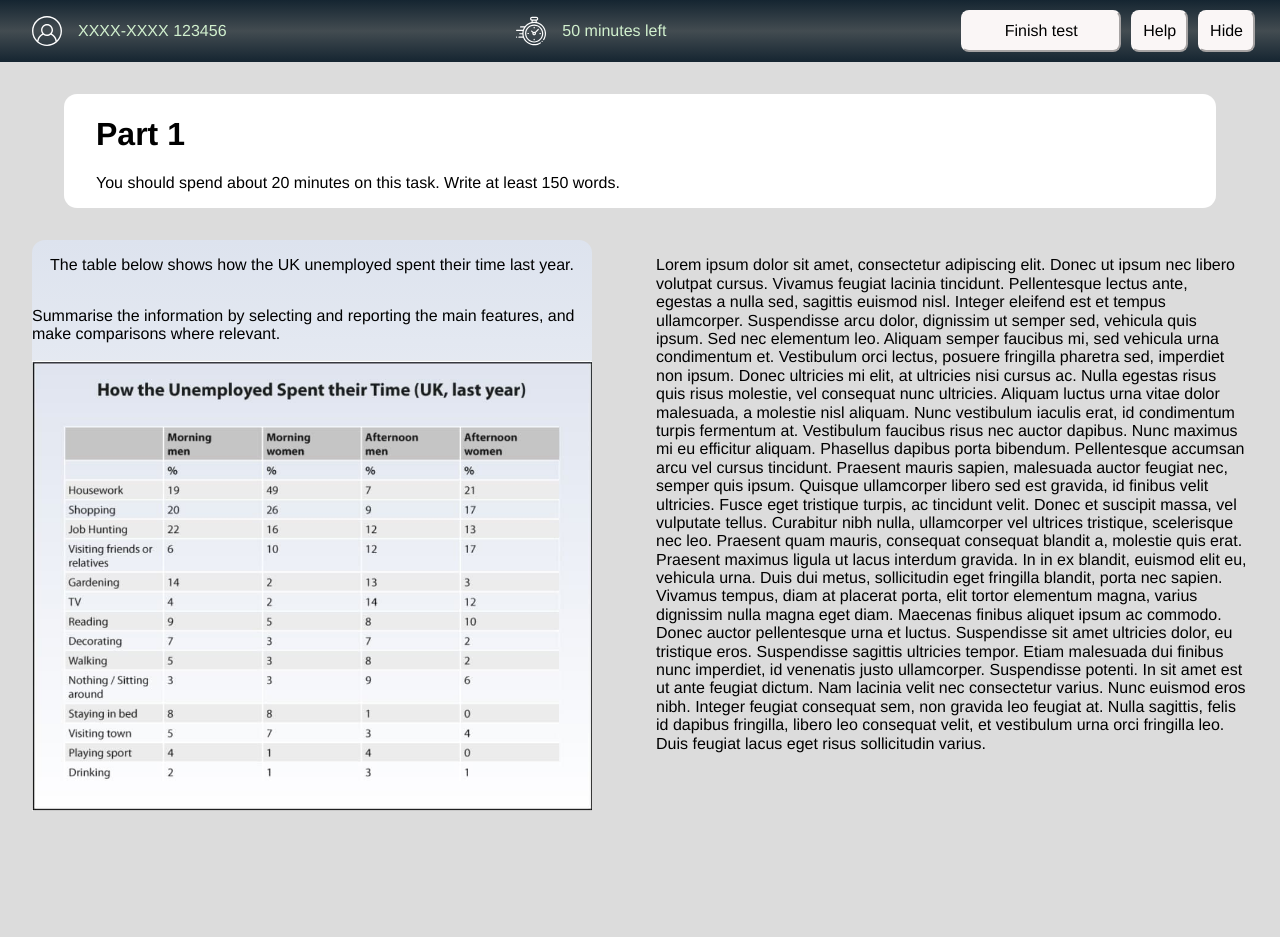
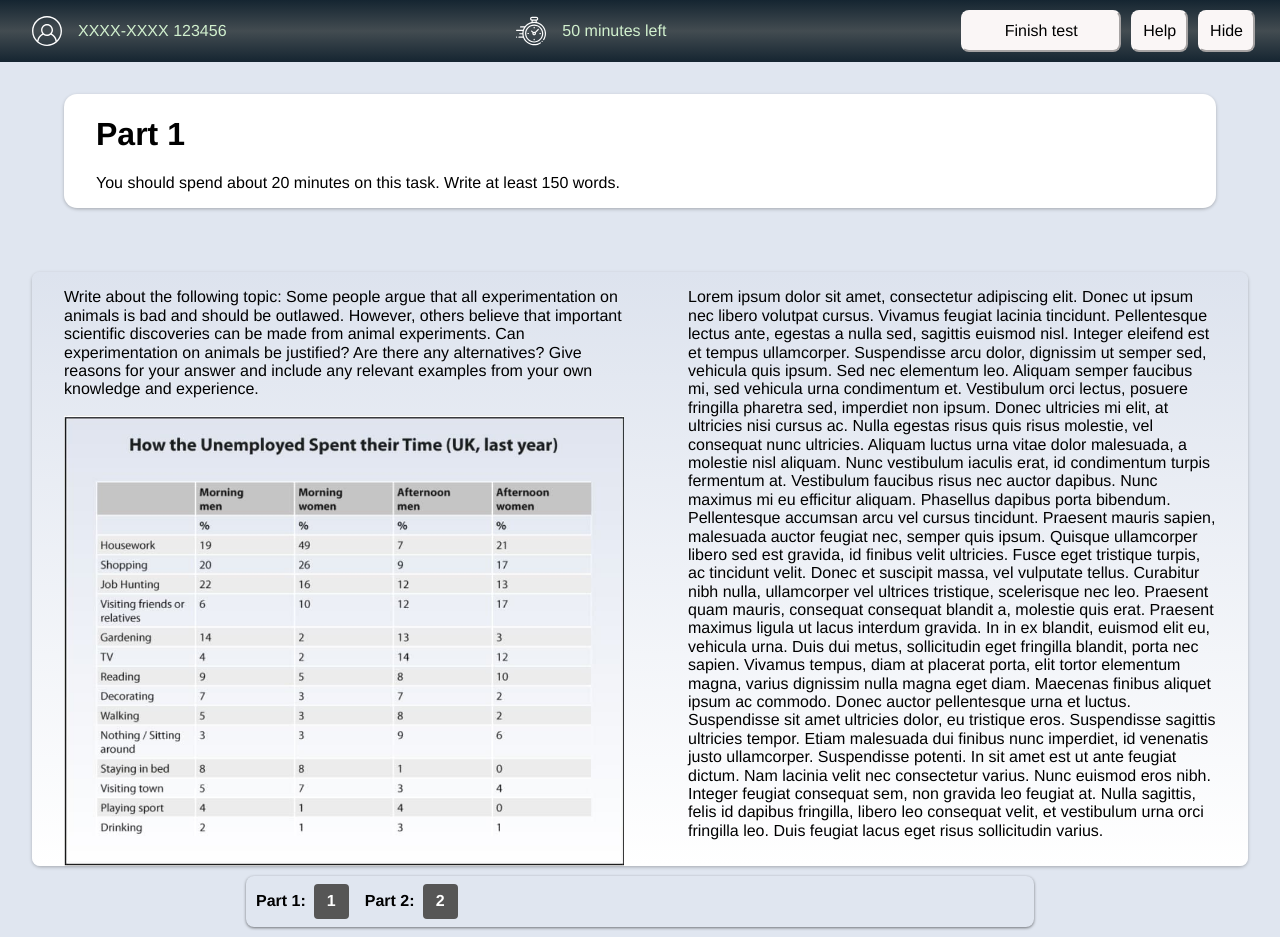
Before and after one commit to VolodymyrSi/react_ielts, a React (Create React App) app: page / in a window 1280 px wide. Before the commit the page ends 811 px from the top, so only its background shows below. Built offline with nearby package versions, Linux system fonts and the light colour scheme.

Commit message:
adds navbar

```diff
--- a/src/App.js
+++ b/src/App.js
@@ -3,7 +3,7 @@ import TaskContainer from './components/TaskContainer';
 
 function App() {
   return (
-    <div>
+    <div className="body">
       <Header />
       <TaskContainer />
     </div>
--- a/src/components/Nav.js
+++ b/src/components/Nav.js
@@ -0,0 +1,16 @@
+function Nav(props) {
+  return (
+    <div className="navigationContainer">
+      <div className="navigationButtonContainer">
+        <p>Part 1:</p>
+        <button className="navigationButton" onClick={() => props.onClick(1)}>1</button>
+      </div>
+      <div className="navigationButtonContainer">
+        <p>Part 2:</p>
+        <button className="navigationButton" onClick={() => props.onClick(2)}>2</button>
+      </div>
+    </div>
+  );
+}
+
+export default Nav;
--- a/src/components/TaskContainer.js
+++ b/src/components/TaskContainer.js
@@ -1,16 +1,41 @@
+import { useState } from 'react';
 import TaskHeader from './Task_header';
 import TaskFile from './Task_file';
 import TaskForm from './Task_form';
+import Nav from './Nav';
 
 function TaskContainer() {
+  const [taskNumber, setTaskNumber] = useState(2);
+
   return (
     <div>
       <div className="taskContainer">
         <TaskHeader />
       </div>
       <div className="taskFileAndForm">
-        <TaskFile />
-        <TaskForm />
+        {taskNumber === 1 && (
+          <TaskFile
+            task="The table below shows how the UK unemployed spent their time last year.
+        Summarise the information by selecting and reporting the main features,
+        and make comparisons where relevant."
+          />
+        )}
+        {taskNumber === 1 && <TaskForm />}
+      </div>
+      <div className="taskFileAndForm">
+        {taskNumber === 2 && (
+          <TaskFile
+            task="Write about the following topic:
+Some people argue that all experimentation on animals is bad and should be outlawed.
+However, others believe that important scientific discoveries can be made from animal experiments.
+Can experimentation on animals be justified? Are there any alternatives?
+Give reasons for your answer and include any relevant examples from your own knowledge and experience."
+          />
+        )}
+        {taskNumber === 2 && <TaskForm />}
+      </div>
+      <div className="navFlexContainer">
+        <Nav onClick={setTaskNumber}/>
       </div>
     </div>
   );
--- a/src/components/Task_file.js
+++ b/src/components/Task_file.js
@@ -1,15 +1,10 @@
 import task1SamplePicture from '../files/sample_task_1.jpg';
 
-function TaskFile() {
+function TaskFile(props) {
   return (
     <div className="taskFile">
-      <p>
-        The table below shows how the UK unemployed spent their time last year.
-      </p>
-      <p>
-        Summarise the information by selecting and reporting the main features,
-        and make comparisons where relevant.
-      </p>
+      <p>{props.task}</p>
+
       <img
         src={task1SamplePicture}
         alt="if you do not see this, please contact admins"
--- a/src/index.css
+++ b/src/index.css
@@ -1,6 +1,6 @@
 body {
   font-family: helvetica, sans-serif;
-  background-color: gainsboro;
+  background-color: #e0e6f0;
 }
 
 /* header */
@@ -66,12 +66,13 @@ body {
   border-radius: 13px;
   background-color: white;
   margin-top: 2em;
+  box-shadow: 0 0.0714em 0.214em rgb(0 0 0 / 25%);
+
 }
 
 .taskContainer {
   display: flex;
   justify-content: center;
-  background-color: gainsboro;
 }
 
 .taskContainer p,
@@ -98,10 +99,56 @@ body {
 .taskFileAndForm {
   display: flex;
   justify-content: center;
-  margin-top:2em;
+  margin-top: 2em;
+  background-image: linear-gradient(to top, #fff, #dde3ee);
+  margin-left: 2em;
+  margin-right: 2em;
+  box-shadow: 0 0.0714em 0.214em rgb(0 0 0 / 25%);
+  border-radius: 8px;
+
   /* width:80% */
 }
 
 .taskForm {
-    margin: 0 2em;
+  margin: 0 2em;
 }
+
+/* nav */
+
+.navFlexContainer {
+  display: flex;
+  justify-content: center;
+}
+
+.navigationContainer {
+  width: 60%;
+  display: flex;
+  box-shadow: 0 1px 3px rgb(0 0 0 / 50%);
+  border-radius: 8px;
+  padding: 0px 10px;
+  margin: 10px 0;
+  font-weight: 700;
+}
+
+.navigationButtonContainer {
+  display: flex;
+  align-items: center;
+  flex-flow: row;
+}
+
+.navigationButton {
+  height: 35px;
+  width: 35px;
+  border: none;
+  padding: 0;
+  background-color: #565656;
+  border-radius: 0.25rem;
+  margin-left: 0.5em;
+  margin-right: 1em;
+  font-weight: bolder;
+  color: white;
+}
+
+button:hover {
+  cursor: pointer;
+}
```
